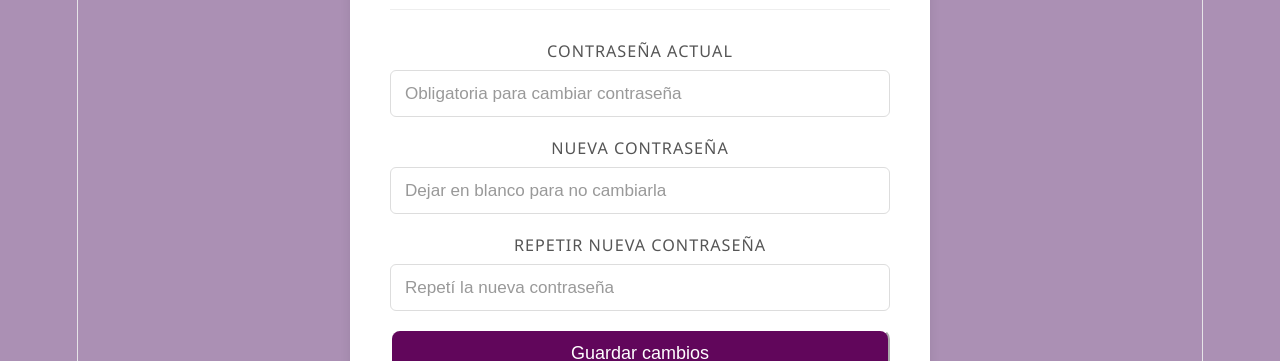
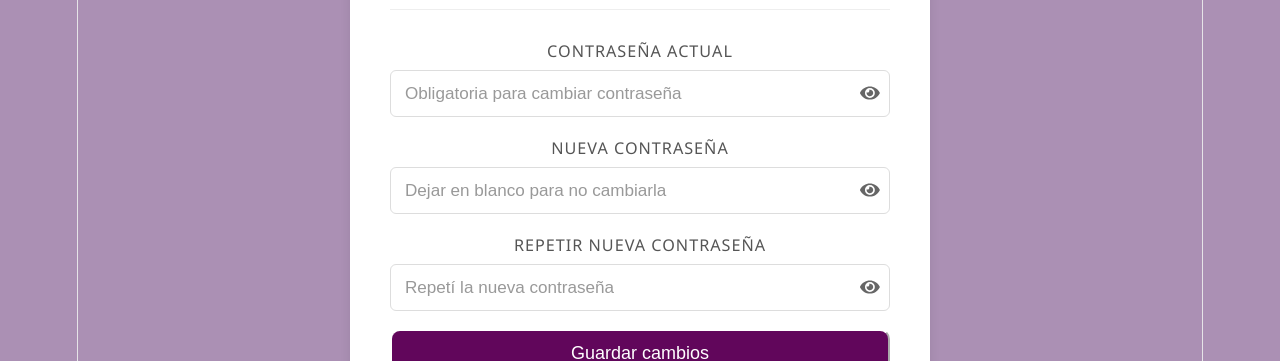
Before and after one commit to muraisnchz/luxury, a React (Vite) app in the folder frontend/: page /mi-Perfil in a window 1280 px wide. Shown: the part 387-748 px from the top of the page. Built offline with nearby package versions, Linux system fonts and the light colour scheme; no server answers.

Commit message:
finalizado panel de admin para modificar usuarios

```diff
--- a/frontend/src/pages/miPerfil/MiPerfil.jsx
+++ b/frontend/src/pages/miPerfil/MiPerfil.jsx
@@ -2,6 +2,7 @@ import React, { useState, useEffect } from 'react';
 import './MiPerfil.css';
 import { obtenerPerfil, actualizarPerfil, darDeBajaPerfil } from '../../services/usuarioService';
 import Button from '../../components/button/Button';
+import { FaEye, FaEyeSlash } from 'react-icons/fa';
 
 const MiPerfil = () => {
   const [formData, setFormData] = useState({
@@ -15,13 +16,15 @@ const MiPerfil = () => {
   const [mensaje, setMensaje] = useState({ tipo: '', texto: '' });
 
 
+  const [mostrarPasswordActual, setMostrarPasswordActual] = useState(false);
+  const [mostrarNuevaPassword, setMostrarNuevaPassword] = useState(false);
+  const [mostrarRepetirPassword, setMostrarRepetirPassword] = useState(false);
+
   useEffect(() => {
     const cargarDatos = async () => {
       try {
         const datosUsuario = await obtenerPerfil();
         setFormData({ ...formData, nombre: datosUsuario.nombre, email: datosUsuario.email });
-
-
       } catch (error) {
         console.error("Error al cargar perfil", error);
       }
@@ -40,13 +43,11 @@ const MiPerfil = () => {
     e.preventDefault();
     setMensaje({ tipo: '', texto: '' });
 
-    // Validación: Si escribió una nueva contraseña, la repetición debe coincidir
     if (formData.nuevaPassword && formData.nuevaPassword !== formData.repetirPassword) {
       setMensaje({ tipo: 'error', texto: 'Las contraseñas nuevas no coinciden.' });
       return;
     }
 
-    // Validación frontend: Si quiere cambiar clave, DEBE poner la actual
     if (formData.nuevaPassword && !formData.passwordActual) {
       setMensaje({ tipo: 'error', texto: 'Debes ingresar tu contraseña actual para cambiarla.' });
       return;
@@ -54,11 +55,13 @@ const MiPerfil = () => {
 
     try {
       await actualizarPerfil(formData);
-      console.log("Datos a enviar al backend:", formData);
       setMensaje({ tipo: 'exito', texto: '¡Perfil actualizado correctamente!' });
 
-      // Limpiamos los campos de contraseña por seguridad
       setFormData(prev => ({ ...prev, passwordActual: '', nuevaPassword: '', repetirPassword: '' }));
+
+      setMostrarPasswordActual(false);
+      setMostrarNuevaPassword(false);
+      setMostrarRepetirPassword(false);
     } catch (error) {
       console.error('Error al actualizar perfil', error);
       setMensaje({ tipo: 'error', texto: 'Hubo un error al actualizar el perfil.' });
@@ -66,14 +69,11 @@ const MiPerfil = () => {
   };
 
   const handleEliminarCuenta = async () => {
-    // Usamos el confirm nativo del navegador para evitar clicks por accidente
     const confirmacion = window.confirm("¿Estás seguro de que querés eliminar tu cuenta? Esta acción no se puede deshacer.");
 
     if (confirmacion) {
       try {
         await darDeBajaPerfil();
-
-        // Si sale bien, limpiamos el token y lo mandamos al inicio
         localStorage.removeItem('token');
         window.location.href = '/';
       } catch (error) {
@@ -119,37 +119,67 @@ const MiPerfil = () => {
 
           <div className="divisor"></div>
 
+
           <div className="form-group">
             <label>Contraseña actual</label>
+            <div className="password-input-wrapper">
               <input
-              type="password"
+                type={mostrarPasswordActual ? "text" : "password"}
                 name="passwordActual"
                 placeholder="Obligatoria para cambiar contraseña"
                 value={formData.passwordActual}
                 onChange={handleChange}
               />
+              <button
+                type="button"
+                className="btn-mostrar-password"
+                onClick={() => setMostrarPasswordActual(!mostrarPasswordActual)}
+              >
+                {mostrarPasswordActual ? <FaEyeSlash /> : <FaEye />}
+              </button>
             </div>
+          </div>
+
 
           <div className="form-group">
             <label>Nueva contraseña</label>
+            <div className="password-input-wrapper">
               <input
-              type="password"
+                type={mostrarNuevaPassword ? "text" : "password"}
                 name="nuevaPassword"
                 placeholder="Dejar en blanco para no cambiarla"
                 value={formData.nuevaPassword}
                 onChange={handleChange}
               />
+              <button
+                type="button"
+                className="btn-mostrar-password"
+                onClick={() => setMostrarNuevaPassword(!mostrarNuevaPassword)}
+              >
+                {mostrarNuevaPassword ? <FaEyeSlash /> : <FaEye />}
+              </button>
             </div>
+          </div>
+
 
           <div className="form-group">
             <label>Repetir nueva contraseña</label>
+            <div className="password-input-wrapper">
               <input
-              type="password"
+                type={mostrarRepetirPassword ? "text" : "password"}
                 name="repetirPassword"
                 placeholder="Repetí la nueva contraseña"
                 value={formData.repetirPassword}
                 onChange={handleChange}
               />
+              <button
+                type="button"
+                className="btn-mostrar-password"
+                onClick={() => setMostrarRepetirPassword(!mostrarRepetirPassword)}
+              >
+                {mostrarRepetirPassword ? <FaEyeSlash /> : <FaEye />}
+              </button>
+            </div>
           </div>
 
           <Button type="submit" texto="Guardar cambios" color="lila" size="grande" efecto="redondeado" />
--- a/frontend/src/pages/miPerfil/miPerfil.css
+++ b/frontend/src/pages/miPerfil/miPerfil.css
@@ -102,3 +102,43 @@
   color: #2e7d32;
   border: 1px solid #c8e6c9;
 }
+
+/* --- Contenedor del input con ojito --- */
+.password-input-wrapper {
+  position: relative;
+  display: flex;
+  width: 100%;
+}
+
+/* Aseguramos que el input ocupe todo el espacio y le damos padding derecho para que el texto no pise al ícono */
+.password-input-wrapper input {
+  width: 100%;
+  padding-right: 40px;
+}
+
+/* --- Botón del ojito --- */
+.btn-mostrar-password {
+  position: absolute;
+  right: 10px;
+  top: 50%;
+  transform: translateY(-50%);
+  background: none;
+  border: none;
+  color: #666;
+  cursor: pointer;
+  display: flex;
+  align-items: center;
+  justify-content: center;
+  padding: 0;
+  font-size: 1.1rem;
+  transition: color 0.2s ease;
+}
+
+.btn-mostrar-password:hover {
+  color: #5a189a; /* Tu violeta característico */
+}
+
+/* Esto evita que el botón envíe el formulario si le haces clic rápido */
+.btn-mostrar-password:focus {
+  outline: none;
+}
--- a/frontend/src/services/usuarioService.js
+++ b/frontend/src/services/usuarioService.js
@@ -48,10 +48,33 @@ export const actualizarPerfil = async (datosPerfil) => {
 export const darDeBajaPerfil = async () => {
   const token = localStorage.getItem('token');
 
-  const respuesta = await axios.delete(`${API_URL}/perfil`, {
+  const respuesta = await axios.patch(`${API_URL}/perfil`, {
     headers: {
       'Authorization': `Bearer ${token}`
     }
   });
   return respuesta.data;
 };
+
+// Actualizar un usuario desde el panel de admin
+export const actualizarUsuarioAdmin = async (id, datosUsuario) => {
+  const token = localStorage.getItem('token');
+
+  const respuesta = await axios.put(`${API_URL}/${id}`, datosUsuario, {
+    headers: {
+      'Authorization': `Bearer ${token}`
+    }
+  });
+  return respuesta.data;
+};
+
+// Eliminar definitivamente un usuario de la base de datos desde el panel de admin
+export const eliminarUsuarioAdmin = async (id) => {
+  const token = localStorage.getItem('token');
+  const respuesta = await axios.delete(`${API_URL}/${id}`, {
+    headers: {
+      'Authorization': `Bearer ${token}`
+    }
+  });
+  return respuesta.data;
+};
```
Also changed, not shown: frontend/src/pages/usuarios/Usuarios.jsx (+151 -5 lines), 2 other files (tests, documents, lock files or other folders). Lines whose indentation alone changed are shown as unchanged.
